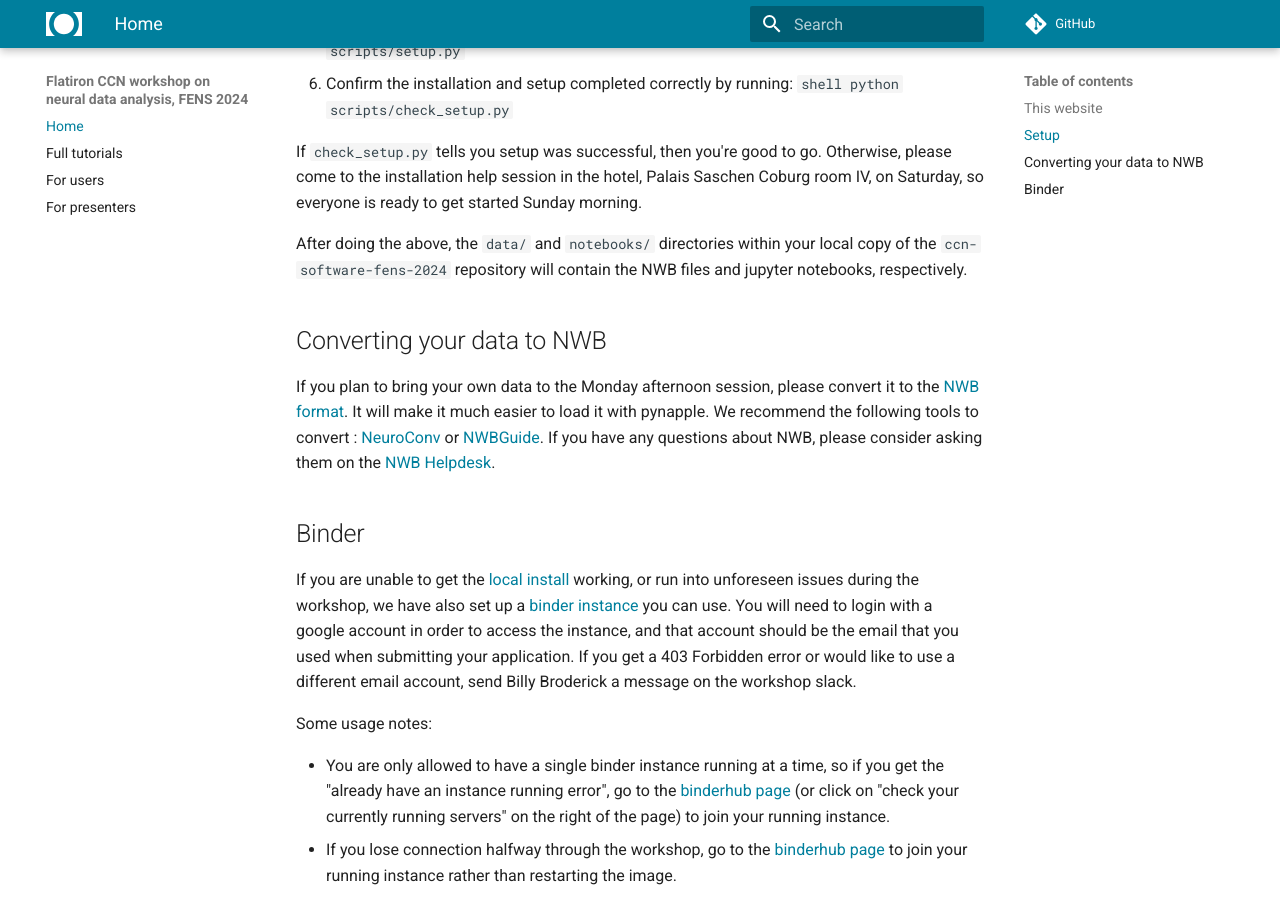
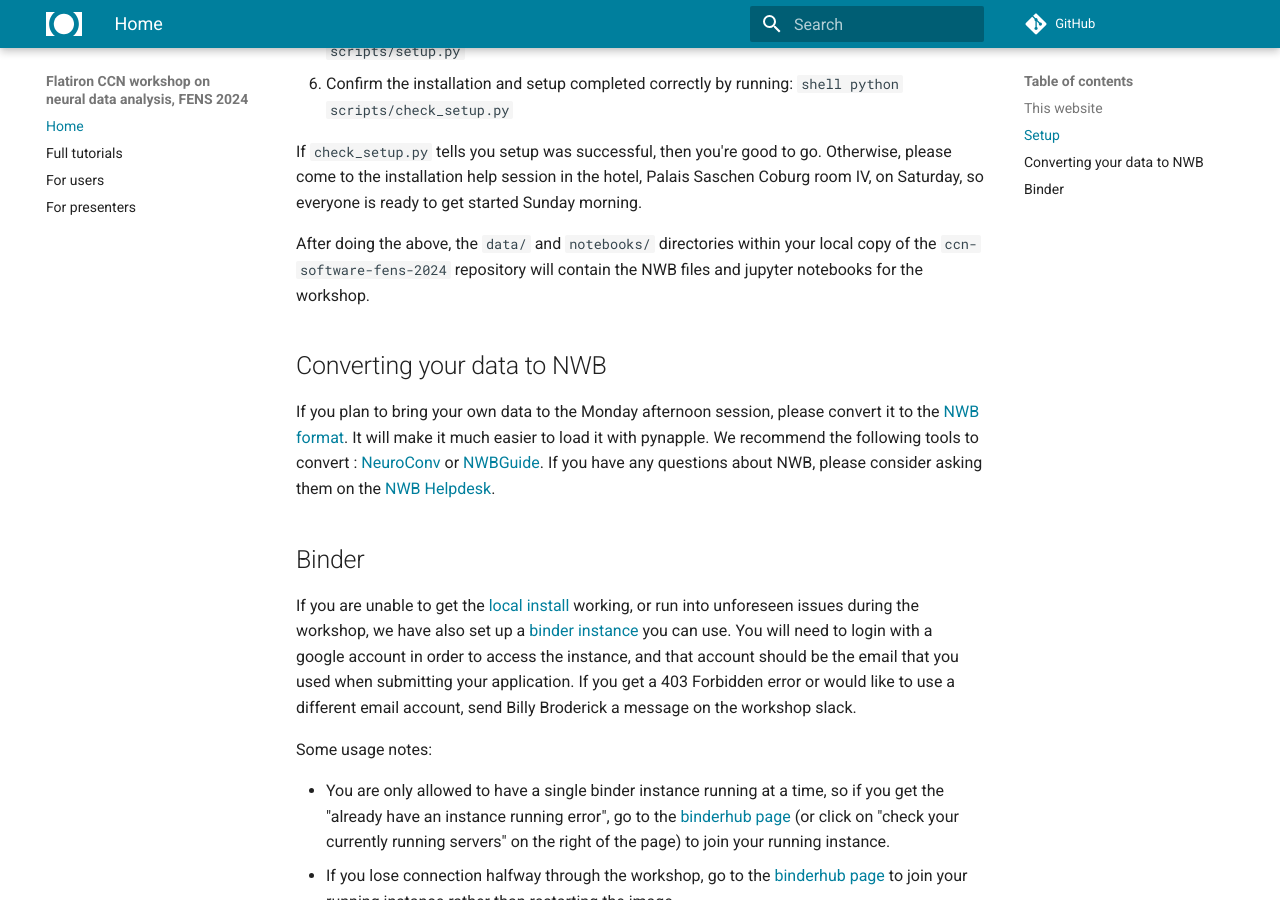
Before and after one commit to flatironinstitute/ccn-software-fens-2024, an MkDocs documentation site: the page built from docs/index.md, in a window 1280 px wide and 900 px high, scrolled down 1513 px. Built offline with MkDocs 1.6.1 and Material for MkDocs 9.7.7, drawn with Linux system fonts in a browser that asks for light colours; nearby versions of some CDN libraries; library files that are not in the unit come from our copies; comment, search, counter and statistics services are not loaded.

Commit message:
updates indx.md

```diff
--- a/docs/index.md
+++ b/docs/index.md
@@ -50,7 +50,7 @@
 
 If `check_setup.py` tells you setup was successful, then you're good to go. Otherwise, please come to the installation help session in the hotel, Palais Saschen Coburg room IV, on Saturday, so everyone is ready to get started Sunday morning.
 
-After doing the above, the `data/` and `notebooks/` directories within your local copy of the `ccn-software-fens-2024` repository will contain the NWB files and jupyter notebooks, respectively.
+After doing the above, the `data/` and `notebooks/` directories within your local copy of the `ccn-software-fens-2024` repository will contain the NWB files and jupyter notebooks for the workshop.
 
 ## Converting your data to NWB
 
```
